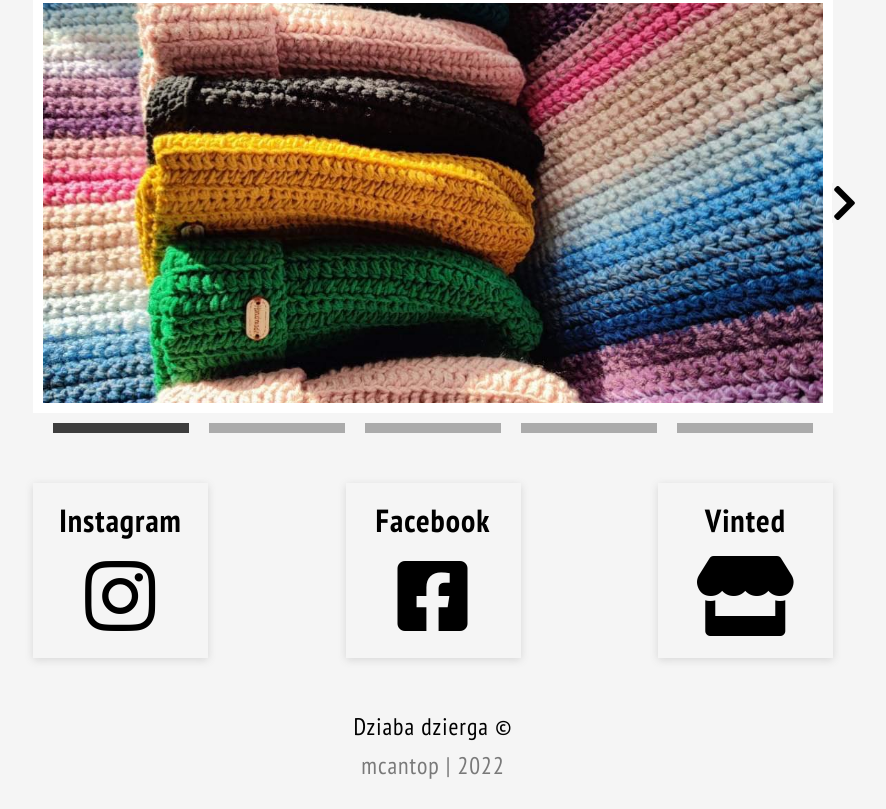
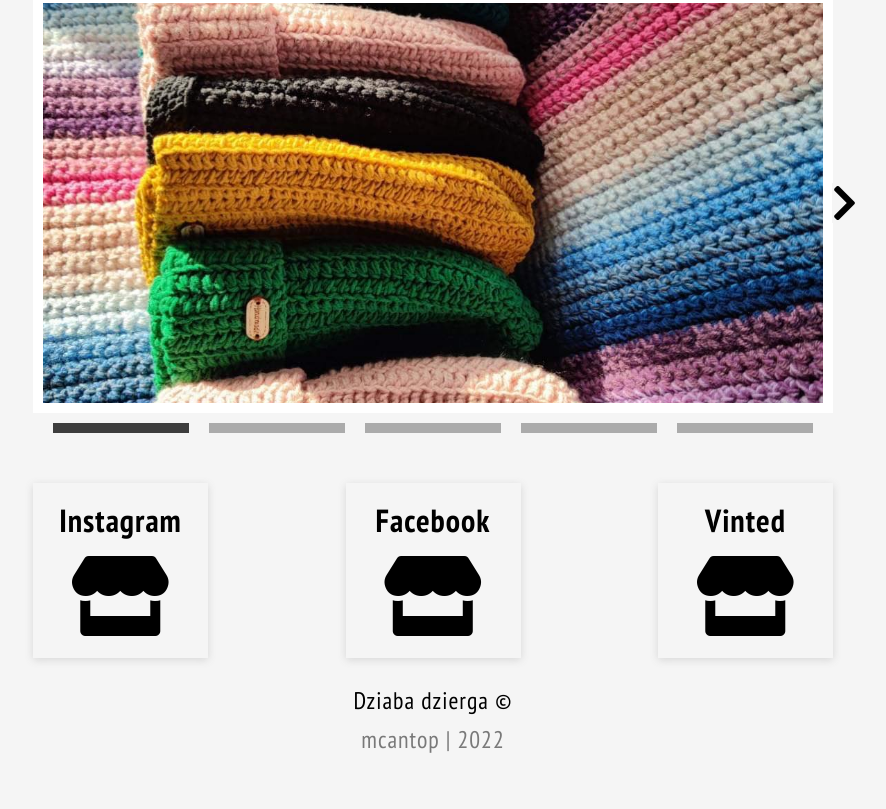
Before and after one commit to tombangel/dziabadzierga, a plain HTML site: page index.html in a window 1280 px wide. Shown: the part 810-1619 px from the top of the page, without its empty margins (207-1093 px from the left). After the commit the page ends 1593 px from the top, so only its background shows below. Drawn offline with Linux system fonts and the light colour scheme.

Commit message:
Add files via upload

```diff
--- a/index.css
+++ b/index.css
@@ -11,8 +11,8 @@ body {
   font-family: 'PT Sans Narrow', sans-serif;
 }
 
-.main-socials-link .fab,
-.main-socials-link .fas {
+.socials-link-block .fab,
+.socials-link-block .fas {
   font-size: 5rem;
   width: 100%;
   padding: 10px;
@@ -144,29 +144,33 @@ p {
   align-items: center;
   /* margin: 0 auto; */
   margin-bottom: 50px;
+
+  box-shadow: rgba(99, 99, 99, 0.2) 0px 2px 8px 0px;
+}
+
+.socials-link {
+  text-decoration: none;
+  color: black;
+  font-weight: 700;
+  font-size: 2rem;
+}
+
+.socials-link-block {
+  display: flex;
+  flex-direction: column;
+  justify-content: center;
+  align-items: center;
   width: 175px;
   height: 175px;
   box-shadow: rgba(99, 99, 99, 0.2) 0px 2px 8px 0px;
-}
-
-.main-socials-link {
-  text-decoration: none;
-  color: black;
-  font-weight: 700;
-}
-
-.main-socials-link p {
-  font-size: 2rem;
-  margin-bottom: 0;
-  margin-top: 0;
 }
 
 @media(hover: hover) and (pointer: fine) {
 
   .logo-link:hover,
   .logo-link:active,
-  .main-socials-block:hover,
-  .main-socials-link:hover {
+  .socials-link:hover,
+  .socials-link:hover {
     filter: brightness(120%);
   }
 }
@@ -186,6 +190,7 @@ footer {
 
 footer p:first-child {
   margin: 0;
+    margin-top: 1.5rem;
 }
 
 footer p:last-child {
--- a/index.html
+++ b/index.html
@@ -4,6 +4,7 @@
 <head>
   <meta charset="utf-8">
   <meta name="viewport" content="width=device-width, initial-scale=1">
+  <meta name="googlebot" content="noindex">
   <title>Dziabadzierga.pl</title>
   <link rel="stylesheet" href="index.css">
   <link href="https://fonts.googleapis.com/css2?family=PT+Sans+Narrow:wght@400;700&family=Source+Sans+Pro:wght@300;400;700&display=swap" rel="stylesheet">
@@ -30,7 +31,7 @@
     </h2>
 
     <div class="main-about">
-          <img class="gabi_photo-img" src="dziaba.jpeg" alt="zdjecie gabi">
+      <img class="gabi_photo-img" src="dziaba.jpeg" alt="zdjecie gabi">
       <p>
         Jestem Gabi, zaczęłam przygodę z szydełkiem, kiedy miałam 12 lat. Na początku szydełkowałam dla rodziny i znajomych, ale moje prace zaczęły się zbierać w wysokie stosy i narodził się pomysł na założenie "Dziaba dzierga". Dzięki sprzedaży
         moich produktów mogę zarabiać na materiały i wciąż rozwijać pasję, szydełkując nowe robótki. Zapraszam do zapoznania się dokładniej z moją historią na Instagramie lub Facebooku, a przede wszystkim odwiedzenie profilu na Vinted, gdzie znaleźć
@@ -82,24 +83,23 @@
     <!-- <h2 class="big-text linki"><span class="square-white"><span class="square-black">Linki</span></span></h2> -->
     <div class="main-socials">
 
-      <div class="main-socials-block">
-        <a class="main-socials-link" href="https://www.instagram.com/dziabadzierga/" target="_blank">
-          <p>Instagram</p><i class="fab fa-instagram"></i>
-        </a>
-      </div>
+      <a class="socials-link" href="https://www.instagram.com/dziabadzierga/" target="_blank">
+        <div class="socials-link-block">
+          <p>Instagram</p><i class="fas fa-store"></i>
+        </div>
+      </a>
 
-      <div class="main-socials-block">
-        <a class="main-socials-link" href="https://www.facebook.com/Dziaba-dzierga-105685595289488" target="_blank">
-          <p>Facebook</p><i class="fab fa-facebook-square"></i>
-        </a>
-      </div>
+      <a class="socials-link" href="https://www.facebook.com/Dziaba-dzierga-105685595289488" target="_blank">
+        <div class="socials-link-block">
+          <p>Facebook</p><i class="fas fa-store"></i>
+        </div>
+      </a>
 
-      <div class="main-socials-block">
-        <a class="main-socials-link" href="https://www.vinted.pl/member/9264723-dziabadzierga" target="_blank">
+      <a class="socials-link" href="https://www.vinted.pl/member/9264723-dziabadzierga" target="_blank">
+        <div class="socials-link-block">
           <p>Vinted</p><i class="fas fa-store"></i>
-        </a>
-      </div>
-
+        </div>
+      </a>
     </div>
   </main>
 
```
